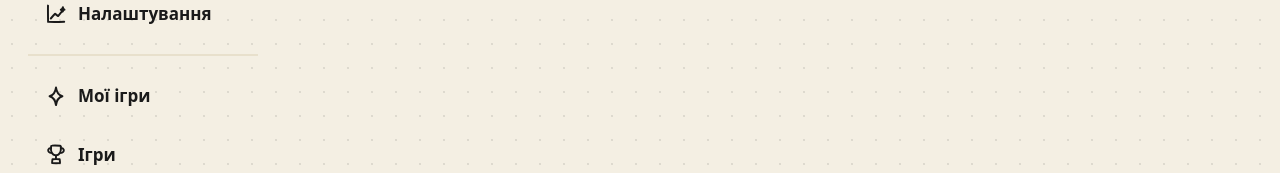
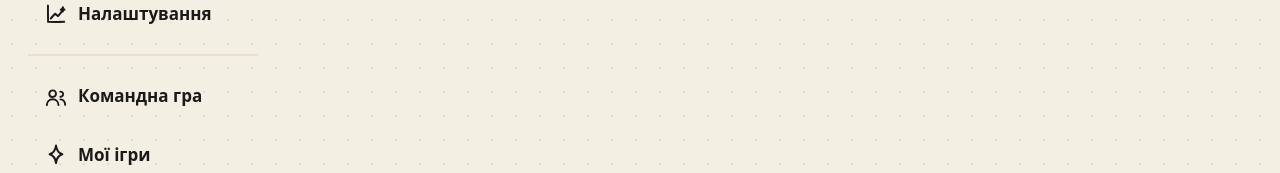
Before and after one commit to mariyavalyanskaya95-create/murly-saas, a Next.js app: page /teacher/groups in a window 1280 px wide. Shown: the part 520-693 px from the top of the page. Built offline with nearby package versions, Linux system fonts and the light colour scheme; no server answers; sample sign-in values are in the browser's storage; a web font is replaced by a local one.

Commit message:
Teacher: team game link, hard words tags

```diff
--- a/components/teacher/StudentCard.tsx
+++ b/components/teacher/StudentCard.tsx
@@ -324,6 +324,7 @@ function WordsTab({ id }: { id: string }) {
                       <div key={w.id} className="t-word">
                         <b>{w.en}</b><span>{w.uk}</span>
                         {w.example && <i>{w.example}</i>}
+                        {(w.wrong ?? 0) >= 2 && (w.box ?? 0) < 3 ? <small className="t-word__tag is-hard">{t({ uk: 'важке', ru: 'трудное', en: 'hard' })}</small> : (w.box ?? 0) >= 4 ? <small className="t-word__tag">{t({ uk: 'вивчене', ru: 'выучено', en: 'learned' })}</small> : null}
                         <button className="t-icon-btn" onClick={() => removeWord(w.id)} aria-label={`${t({ uk: 'Видалити', ru: 'Удалить', en: 'Delete' })} ${w.en}`}>✕</button>
                       </div>
                     ))}
--- a/components/teacher/TeacherShell.tsx
+++ b/components/teacher/TeacherShell.tsx
@@ -60,6 +60,7 @@ function Shell({ userId, name, children }: { userId: string; name: string; child
               </Link>
             ))}
             <div className="t-side__sep" />
+            <Link href="/teacher/team-game" className={`t-side__link t-side__extra ${active('/teacher/team-game') ? 'is-on' : ''}`}><Icon id="d-team" />{t({ uk: 'Командна гра', ru: 'Командная игра', en: 'Team game' })}</Link>
             <Link href="/teacher/games" className={`t-side__link t-side__extra ${active('/teacher/games') ? 'is-on' : ''}`}><Icon id="d-spark" />{t({ uk: 'Мої ігри', ru: 'Мои игры', en: 'My games' })}</Link>
             <Link href="/irregular-verbs/games" className="t-side__link t-side__extra"><Icon id="e-trophy" />{t({ uk: 'Ігри', ru: 'Игры', en: 'Games' })}</Link>
             <Link href="/grammar" className="t-side__link t-side__extra"><Icon id="e-book" />{t({ uk: 'Граматика', ru: 'Грамматика', en: 'Grammar' })}</Link>
```
